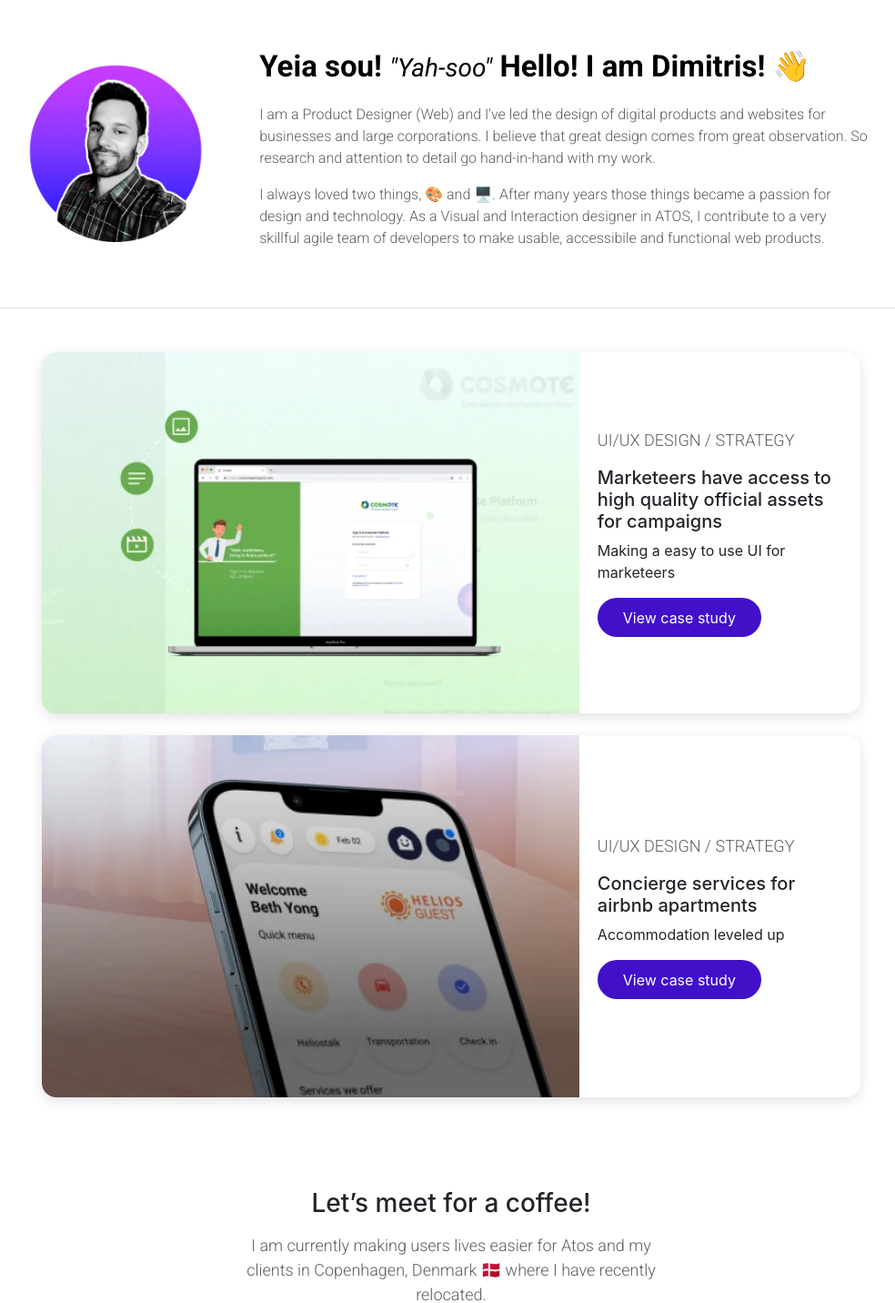
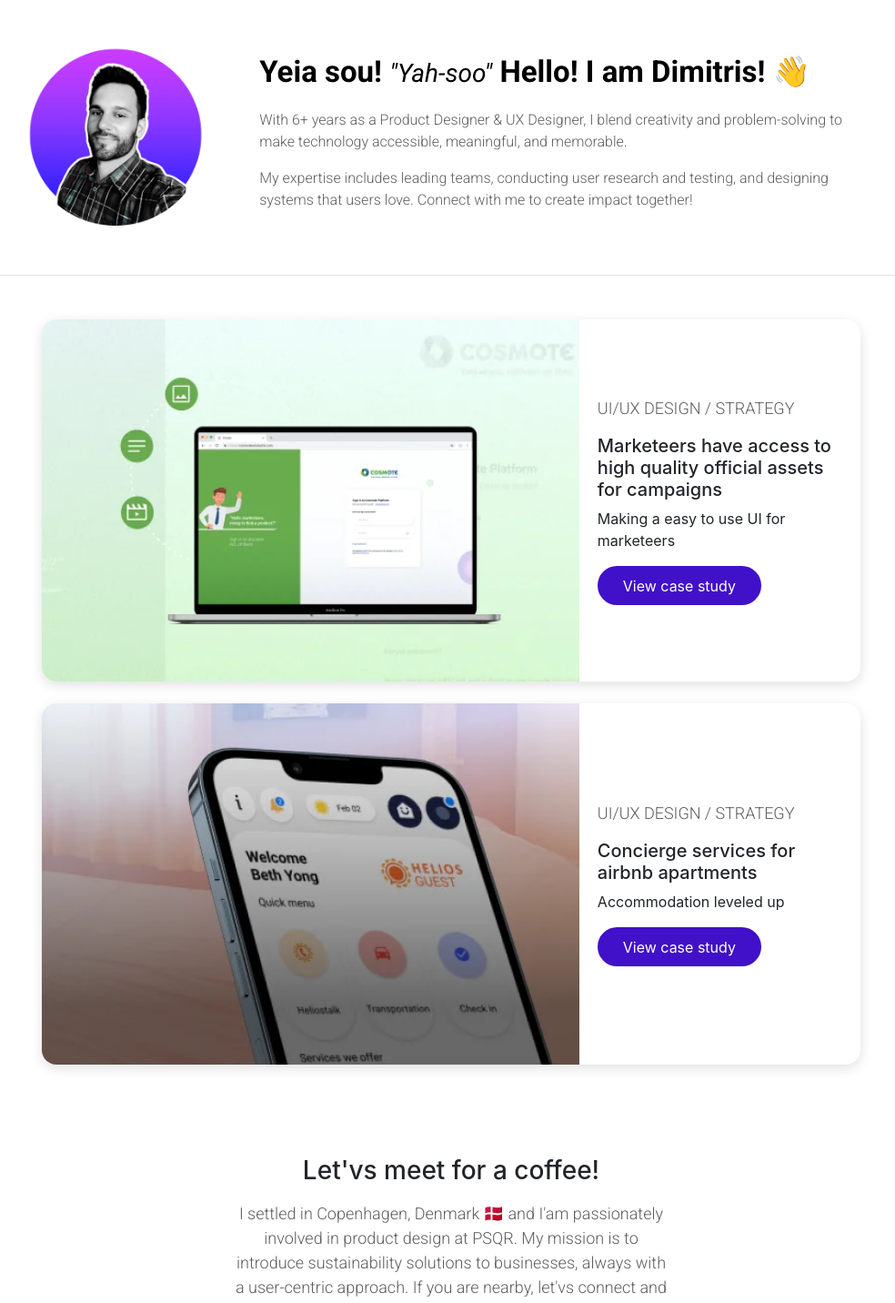
Before and after one commit to KatsikadakosThomas/goro-site, a Next.js app: page / in a window 1280 px wide. Shown: the part 80-1512 px from the top of the page at 91% size, without its empty margins (144-1128 px from the left). Built offline with nearby package versions, Linux system fonts and the light colour scheme.

Commit message:
home page text change

```diff
--- a/pages/index.js
+++ b/pages/index.js
@@ -67,12 +67,11 @@ export default function Home() {
               </div>
 
               <p className="p-color w300 roboto-font mt-3">
-                I am a Product Designer (Web) and I&apos;ve led the design of digital products and websites for businesses and large corporations.
-                I believe that great design comes from great observation. So research and attention to detail go hand-in-hand with my work.
+              With 6+ years as a Product Designer & UX Designer, I blend creativity and problem-solving to make technology accessible, meaningful, and memorable.
               </p>
 
               <p className="p-color w300 roboto-font">
-                I always loved two things, 🎨️ and 🖥️. After many years those things became a passion for design and technology. As a Visual and Interaction designer in ATOS, I contribute to a very skillful agile team of developers to make usable, accessibile and functional web products.
+               My expertise includes leading teams, conducting user research and testing, and designing systems that users love. Connect with me to create impact together!
               </p>
 
             </article>
@@ -87,8 +86,8 @@ export default function Home() {
         </section>
 
         <section className='text-center mt-10 preFooter container'>
-          <h3>Let’s meet for a coffee!</h3>
-          <p className='small-info mt-3'> I am currently making users lives easier for Atos and my clients in Copenhagen, Denmark 🇩🇰 where I have recently relocated.<br /> Will you be around? Text me.</p>
+          <h3>Let&apos;vs meet for a coffee!</h3>
+          <p className='small-info mt-3'> I settled in Copenhagen, Denmark 🇩🇰 and I&apos;am passionately involved in product design at PSQR. My mission is to introduce sustainability solutions to businesses, always with a user-centric approach. If you are nearby, let&apos;vs connect and discuss the impact of thoughtful design.<br/> Send me a message!</p>
           <p className='roboto-font mt-3'><b>UX Design is a lot more fun when everyone is included.</b> </p>
         </section>
 
```
